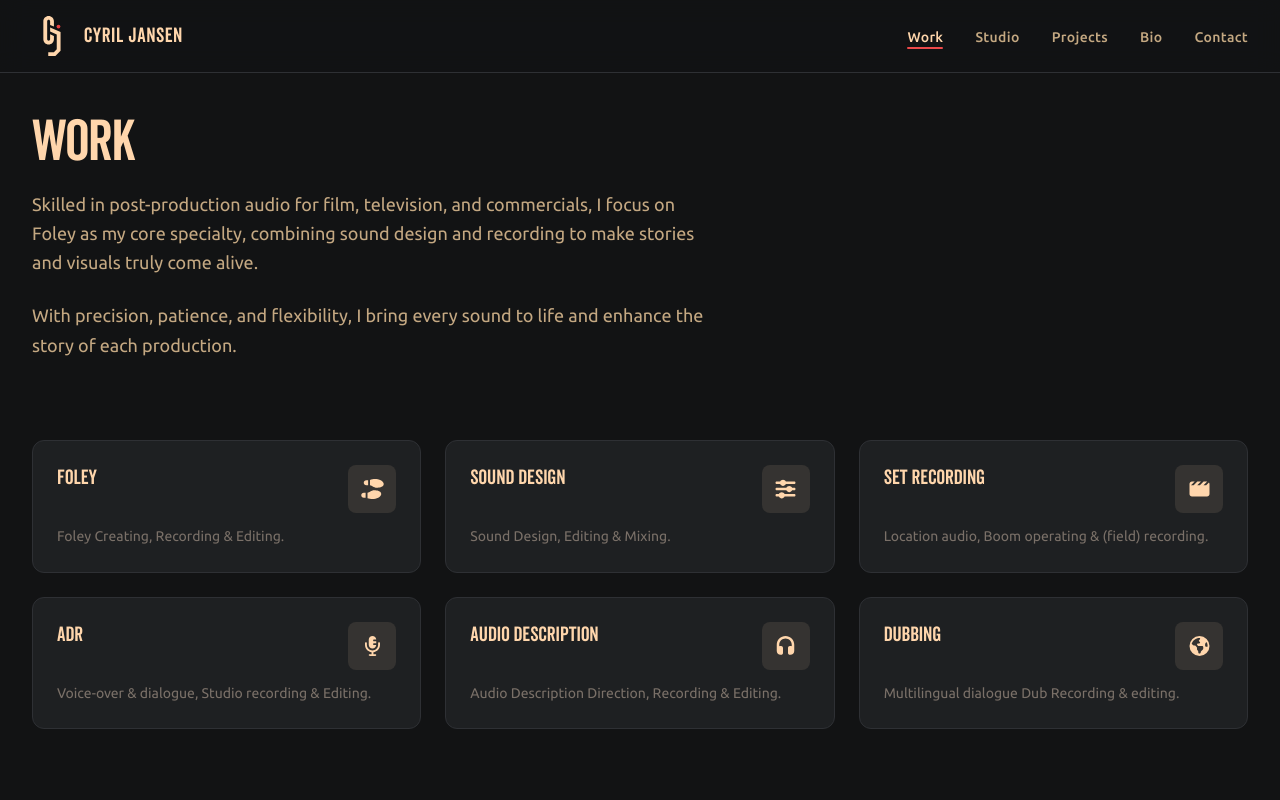
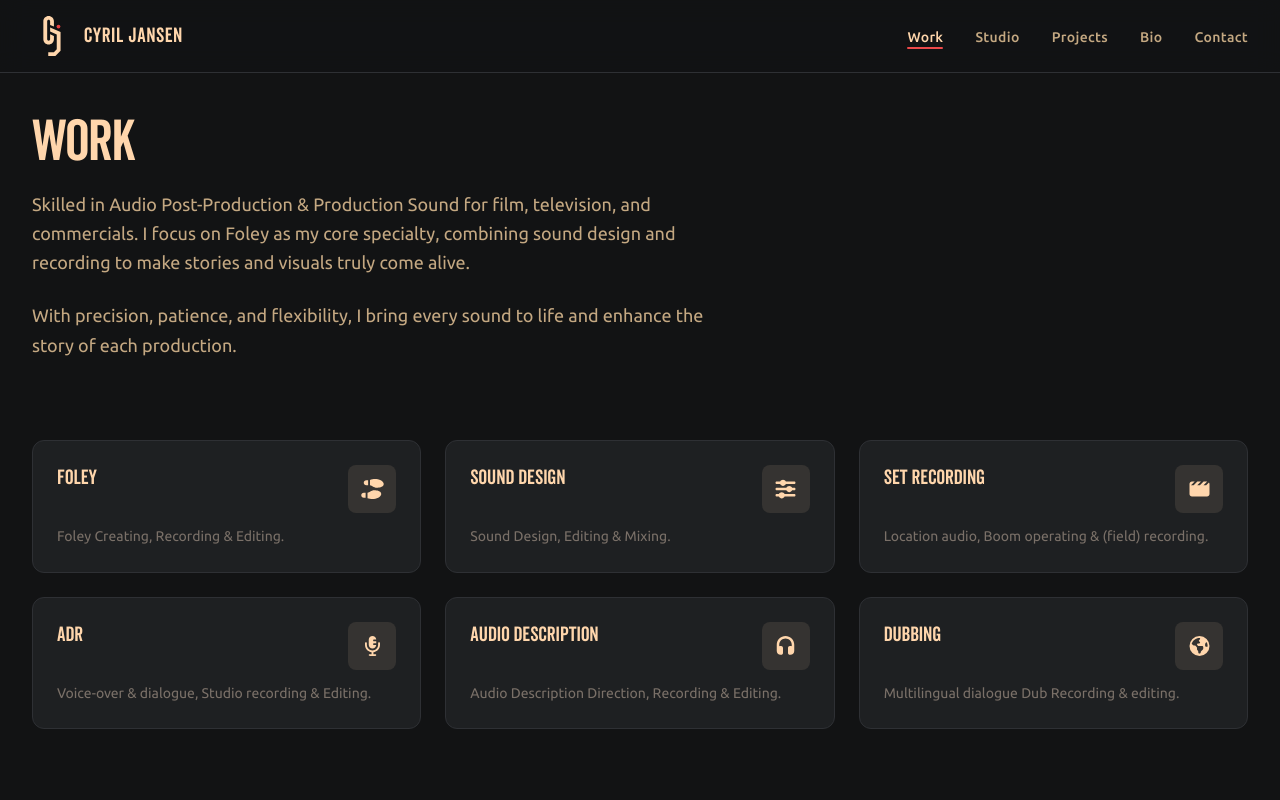
Before and after one commit to Michelvanderput/cj, a React (Vite) app: page /work in a window 1280 px wide. Shown: the top 800 px of the page. Built offline with nearby package versions, Linux system fonts and the light colour scheme.

Commit message:
Update Work page intro to highlight Audio Post-Production and Foley specialty

```diff
--- a/src/pages/Work.tsx
+++ b/src/pages/Work.tsx
@@ -51,7 +51,8 @@ const Work = () => {
         <h1 className="text-h1 text-brand-main mb-4">Work</h1>
         <div className="space-y-6 max-w-2xl">
           <p className="text-body-lg text-tx-secondary leading-relaxed">
-            Skilled in post-production audio for film, television, and commercials, I focus on Foley as my core specialty, combining sound design and recording to make stories and visuals truly come alive.
+            Skilled in Audio Post-Production & Production Sound for film, television, and commercials.
+            I focus on Foley as my core specialty, combining sound design and recording to make stories and visuals truly come alive.
           </p>
           <p className="text-body-lg text-tx-secondary leading-relaxed">
             With precision, patience, and flexibility, I bring every sound to life and enhance the story of each production.
```
